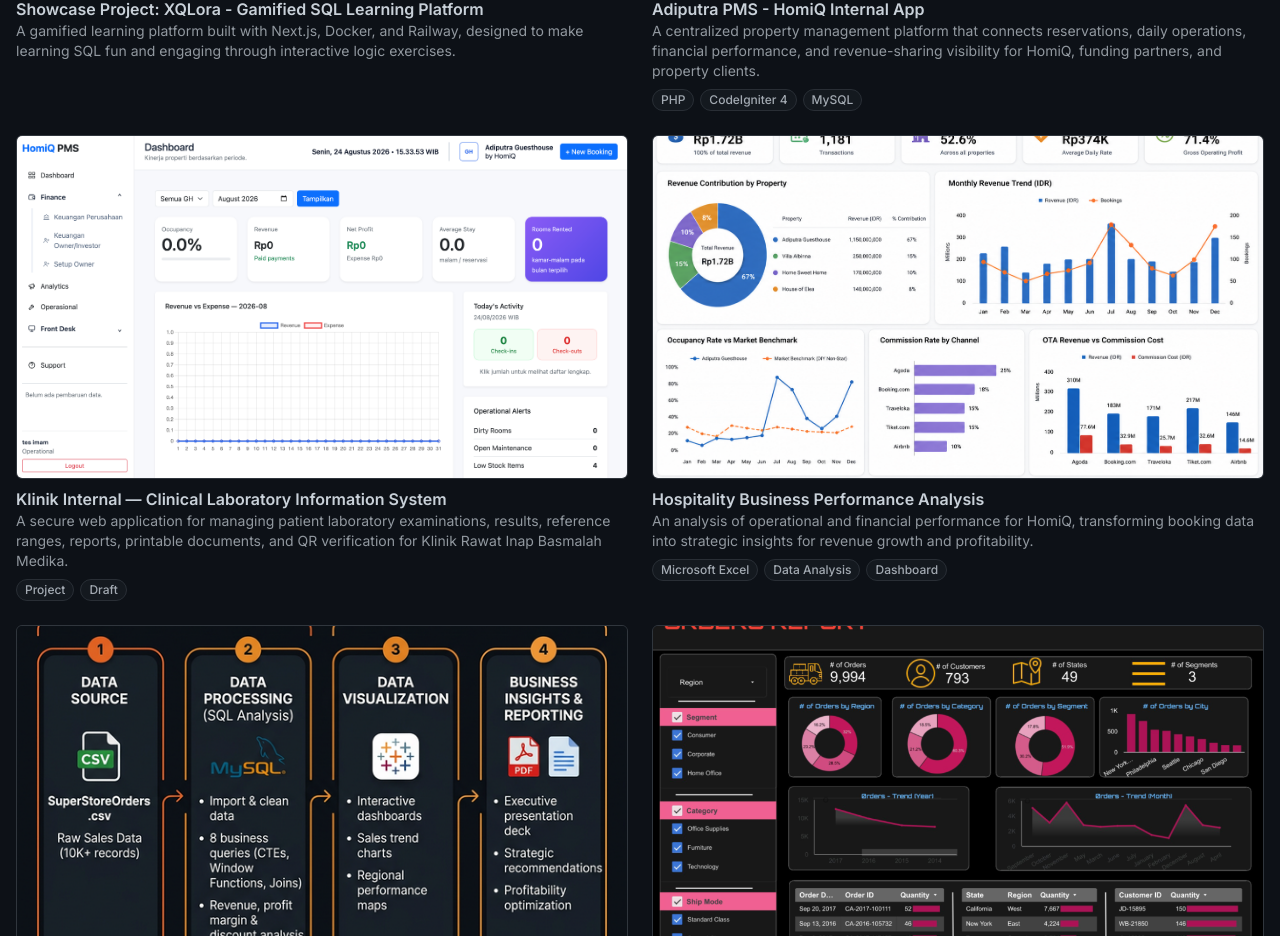
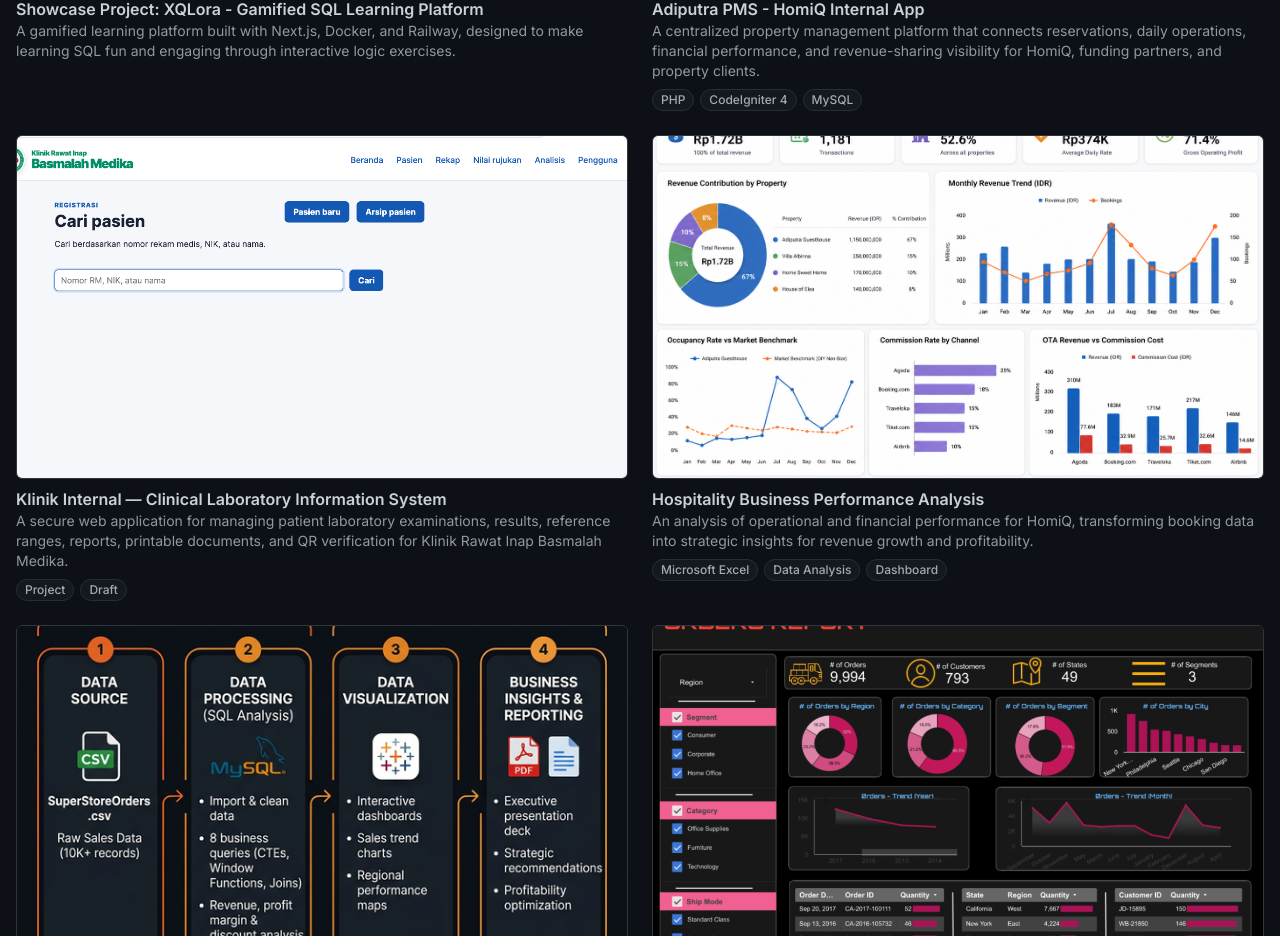
Before and after one commit to idwip11/personla-website, a Next.js app: page / in a window 1280 px wide. Shown: the part 1935-2871 px from the top of the page. Built offline with nearby package versions, Linux system fonts and the light colour scheme.

Commit message:
Add clinic project preview image

```diff
--- a/data/portfolio.ts
+++ b/data/portfolio.ts
@@ -84,7 +84,7 @@ export const SHOWCASES: ShowcaseItem[] = [
   {
     title: "Klinik Internal — Clinical Laboratory Information System",
     description: "A secure web application for managing patient laboratory examinations, results, reference ranges, reports, printable documents, and QR verification for Klinik Rawat Inap Basmalah Medika.",
-    previewImage: "/images/showcases/adiputra-pms-dashboard.png",
+    previewImage: "/images/showcases/klinik-internal-basmalah-medika.png",
     tags: ["Project", "Draft"],
     projectDescription: "This showcase page is reserved for a new project. The project description, key features, tools, technologies, preview image, and links will be added in a future update.",
     keyFeatures: [],
```
Also changed, not shown: public/images/showcases/klinik-internal-basmalah-medika.png (added).
